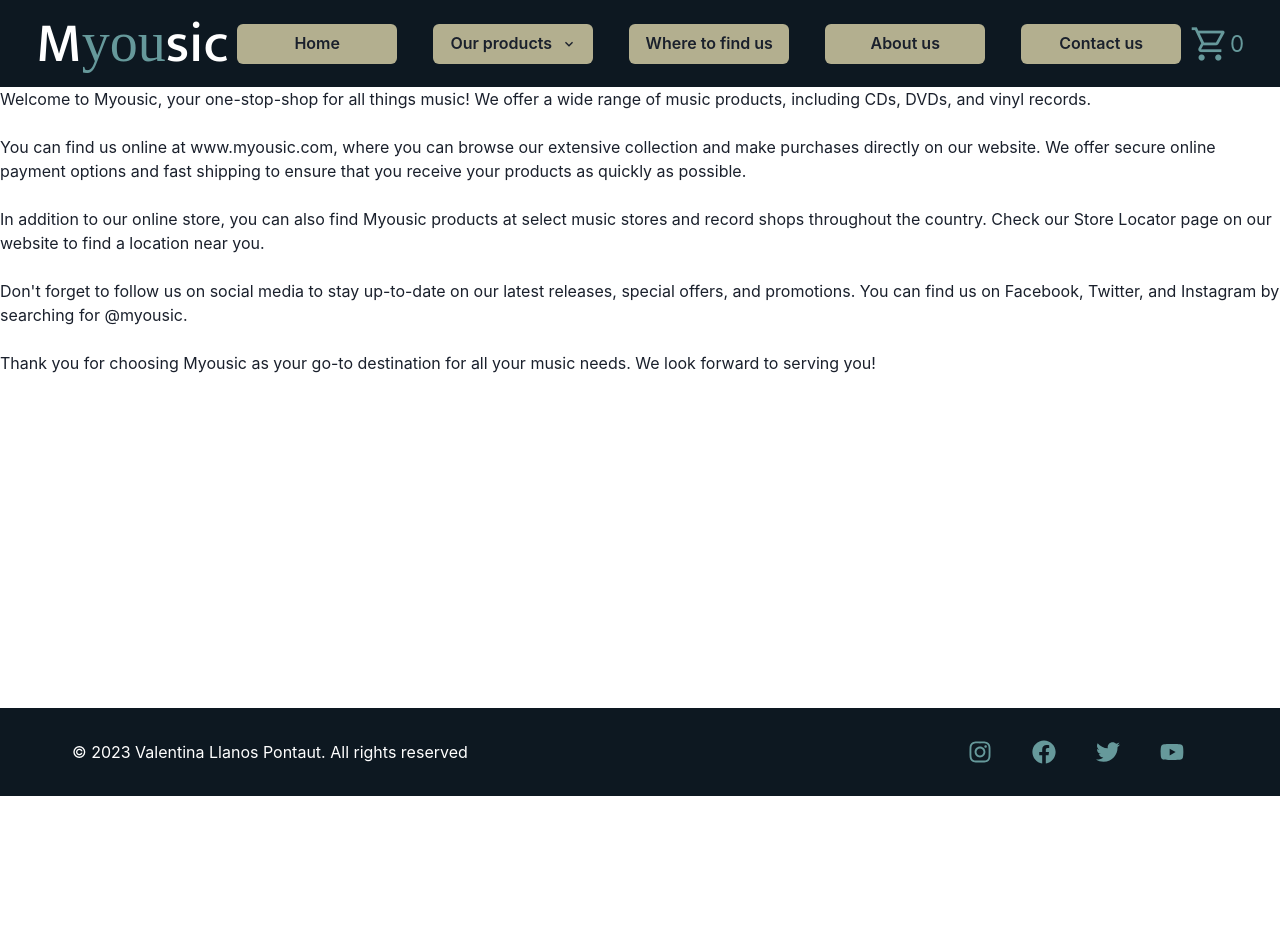
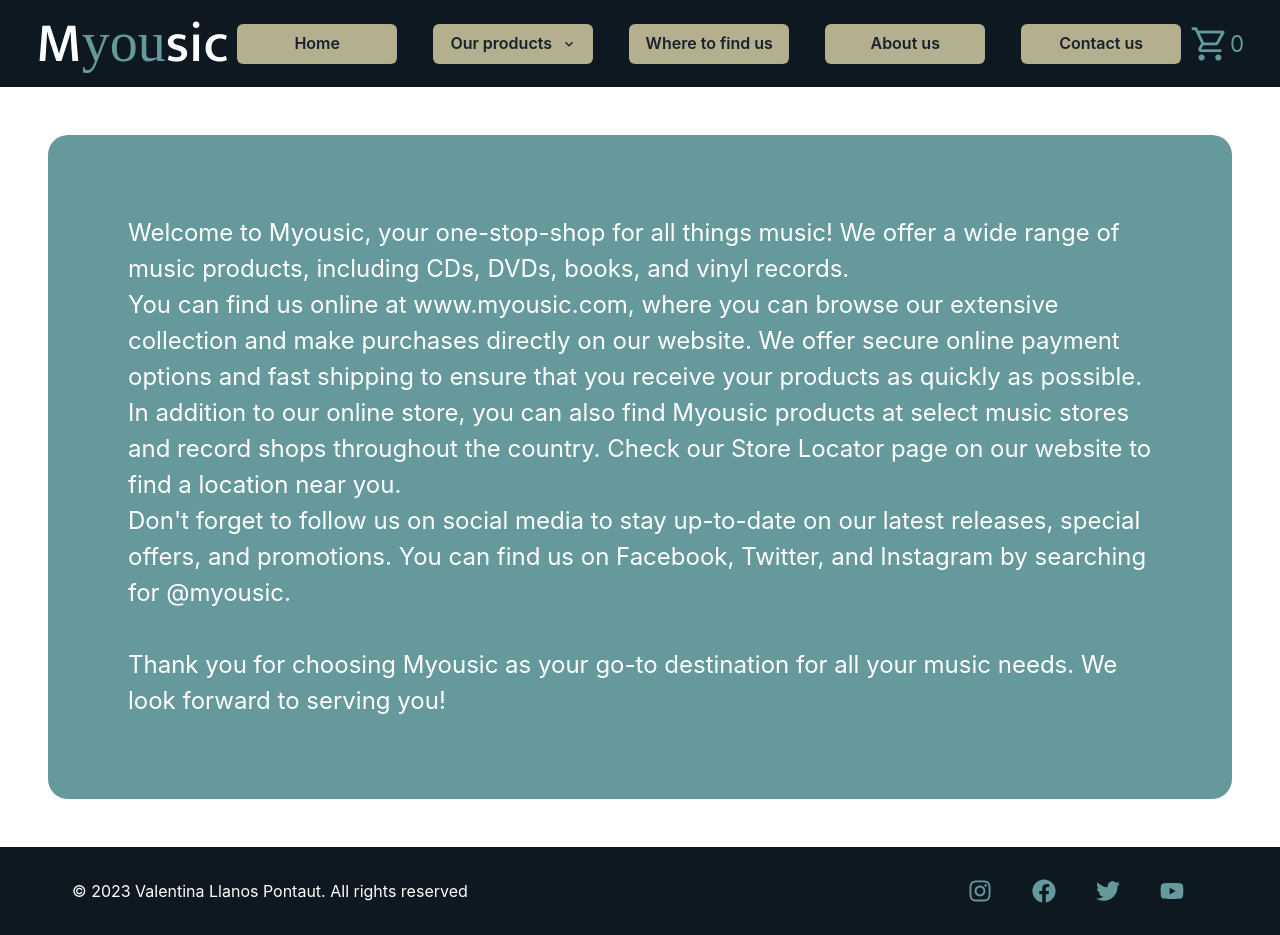
Before and after one commit to valenpontaut/E-commerce--ReactJs, a React (Vite) app: page /findus in a window 1280 px wide. Before the commit the page ends 800 px from the top, so only its background shows below. Built offline with nearby package versions, Linux system fonts and the light colour scheme; a web font is replaced by a local one.

Commit message:
find us styling

```diff
--- a/src/components/FindUs.jsx
+++ b/src/components/FindUs.jsx
@@ -3,15 +3,19 @@ import React from 'react'
 const FindUs = () => {
   return (
     <div className='body__Container'>
-      Welcome to Myousic, your one-stop-shop for all things music! We offer a wide range of music products, including CDs, DVDs, and vinyl records.
-      <br/><br/>
-      You can find us online at www.myousic.com, where you can browse our extensive collection and make purchases directly on our website. We offer secure online payment options and fast shipping to ensure that you receive your products as quickly as possible.
-      <br/><br/>
-      In addition to our online store, you can also find Myousic products at select music stores and record shops throughout the country. Check our Store Locator page on our website to find a location near you.
-      <br/><br/>
-      Don't forget to follow us on social media to stay up-to-date on our latest releases, special offers, and promotions. You can find us on Facebook, Twitter, and Instagram by searching for @myousic.
-      <br/><br/>
-      Thank you for choosing Myousic as your go-to destination for all your music needs. We look forward to serving you!
+      <div className='findUs'>
+        <div className='findUs__text'>
+          Welcome to Myousic, your one-stop-shop for all things music! We offer a wide range of music products, including CDs, DVDs, books, and vinyl records.
+          <br/>
+          You can find us online at www.myousic.com, where you can browse our extensive collection and make purchases directly on our website. We offer secure online payment options and fast shipping to ensure that you receive your products as quickly as possible.
+          <br/>
+          In addition to our online store, you can also find Myousic products at select music stores and record shops throughout the country. Check our Store Locator page on our website to find a location near you.
+          <br/>
+          Don't forget to follow us on social media to stay up-to-date on our latest releases, special offers, and promotions. You can find us on Facebook, Twitter, and Instagram by searching for @myousic.
+          <br/><br/>
+          Thank you for choosing Myousic as your go-to destination for all your music needs. We look forward to serving you!
+        </div>
+      </div>
     </div>
   )
 }
```
